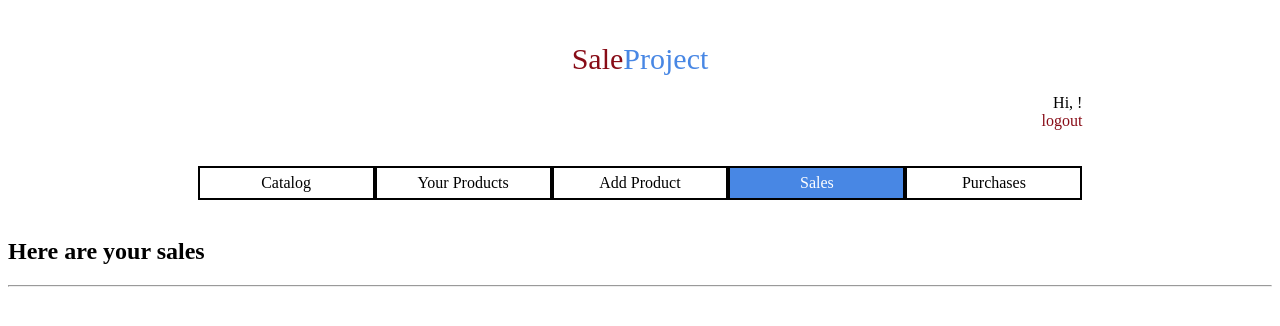
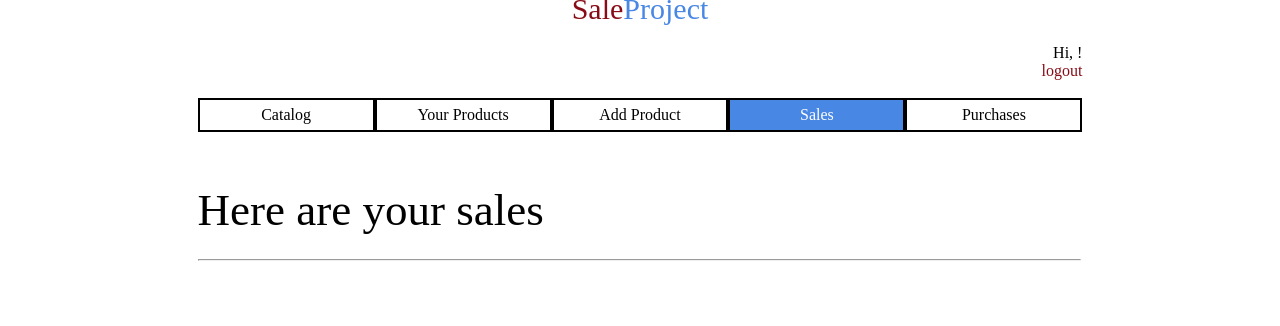
Before and after one commit to eightfold28/saleProject, a PHP site: page /sales.php?active_ID=1 in a window 1280 px wide. Shown: the top 326 px of the page. Run offline with PHP 8.4, Linux system fonts and the light colour scheme; data comes from the database, SQL or seed files in the repository.

Commit message:
updated sales.php | use SaleProjectStyle.css alrdy

```diff
--- a/sales.php
+++ b/sales.php
@@ -4,7 +4,7 @@
 <head>
     <meta charset= "utf-8">
     <title>SaleProject</title>
-    <link rel="stylesheet" href="sales.css" type="text/css">
+    <link rel="stylesheet" href="SaleProjectStyle.css" type="text/css">
 </head>
 <body>
     <div class= "title">
@@ -16,18 +16,20 @@
     <?php include("userlogin.php"); ?>
 
     <div class= "navigation_bar">
-        <br>
         <ul>
-            <li><a href="catalog.html">Catalog</a></li>
+            <li><a href= <?php echo 'catalog.php?active_ID=' . $activeid?> >Catalog</a></li>
             <li><a href="yourproduct.html">Your Products</a></li>
             <li><a href="addproduct.html">Add Product</a></li>
-            <li><a class="active" href="sales.html">Sales</a></li>
-            <li><a href="purchases.html">Purchases</a></li>
+            <li><a class="active" href= <?php echo 'sales.php?active_ID=' . $activeid?> >Sales</a></li>
+            <li><a href= <?php echo 'purchases.php?active_ID=' . $activeid?> >Purchases</a></li>
         </ul>
+    </div>
+
+    <div class="submenu_header">
         <br>
+        Here are your sales
+        <hr>
     </div>
-    <h2> Here are your sales </h2>
-    <hr>
     <br>
     <?php
         $servername = "localhost";
```
